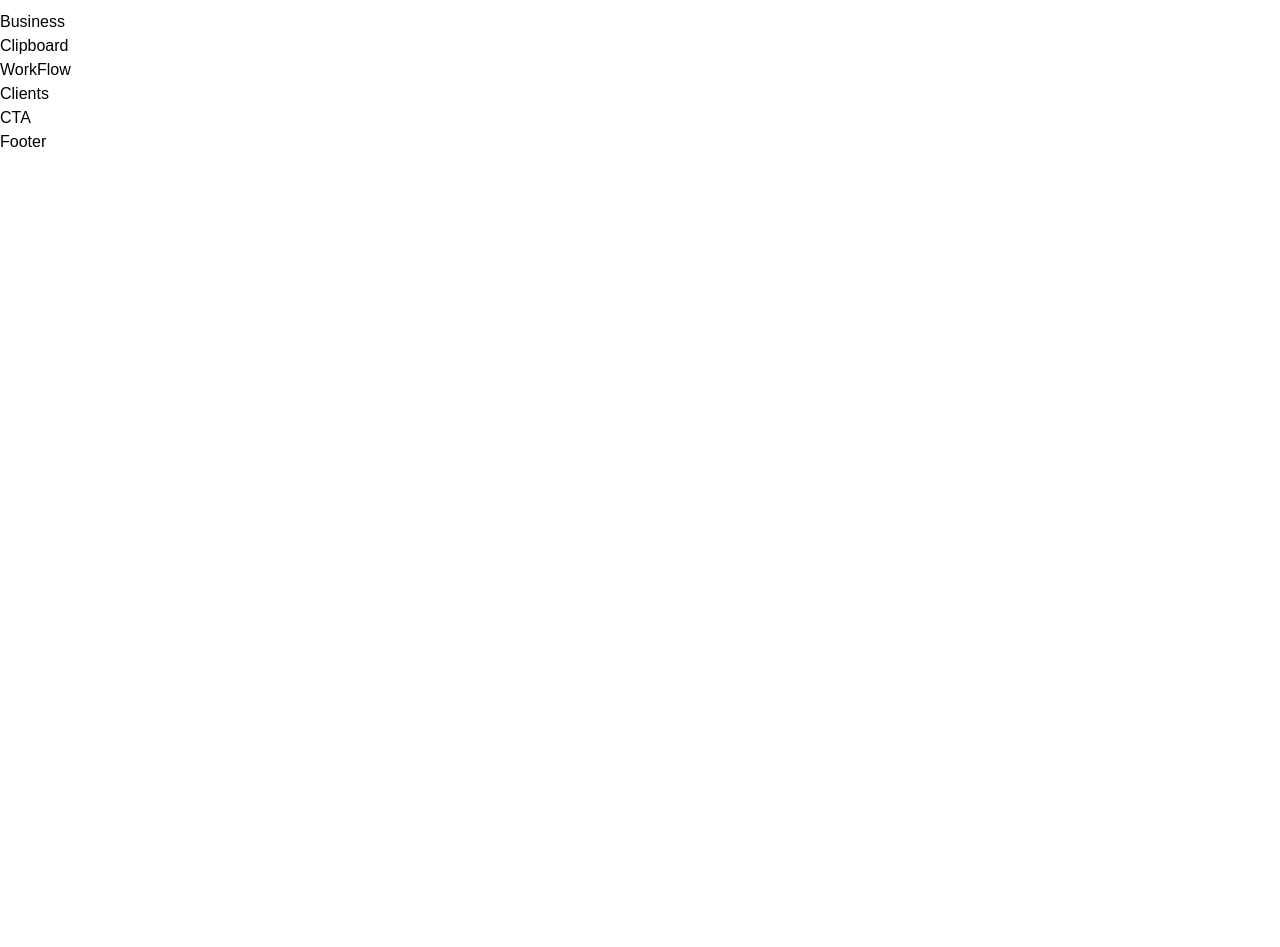
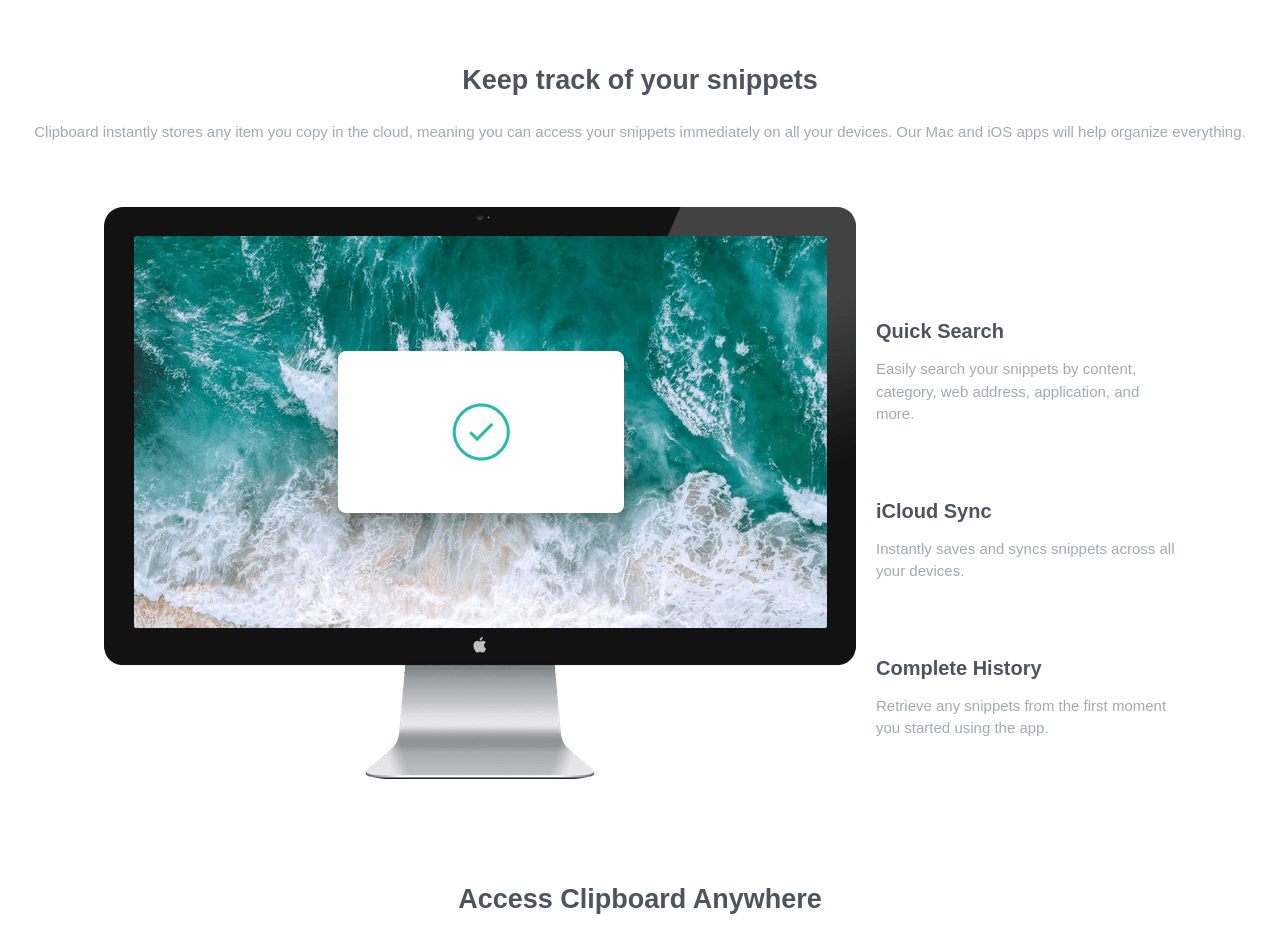
Before and after one commit to Mut1s0/Clipboard-landing-page, a React (Vite) app: page / in a window 1280 px wide. Shown: the part 540-1487 px from the top of the page. Before the commit the page ends 800 px from the top, so only its background shows below. Built offline with nearby package versions, Linux system fonts and the light colour scheme; a web font is replaced by a local one.

Commit message:
Added business section

```diff
--- a/src/components/Business.jsx
+++ b/src/components/Business.jsx
@@ -1,9 +1,50 @@
+/* eslint-disable react/prop-types */
+import { features } from "../constants";
+import { computer } from "../images";
+
+const FeatureCard = ({ title, content }) => (
+
+    <div className="pt-[30px] mt-[40px] md:text-left">
+
+        <h3 className="text-darkGrayish font-semiBold text-[20px] mb-3">{title}</h3>
+        <p className="text-grayishBlue font-regular text-[15px] max-w-[300px] mx-auto md:ml-0">{content}</p>
+
+    </div>
+)
 
 function Business() {
 
     return(
 
-        <h1>Business</h1>
+        <section className="text-center pt-[50px] pb-[100px]">
+
+            <h1 className="text-darkGrayish font-semiBold text-[27px] mb-5">Keep track of your snippets</h1>
+
+            <p className="text-grayishBlue font-regular text-[15px] mb-16">Clipboard instantly stores any item you copy in the cloud, meaning you can access your snippets immediately on all your devices. Our Mac and iOS apps will help organize everything.</p>
+
+            {/* Work on The Image Position */}
+
+            <div className="md:flex md:justify-center md:items-center md:gap-5">
+
+                <div className="">
+
+                    <img src={computer} alt="computer" className="w-full" />
+
+                </div>
+
+                <div className="">
+
+                    {features.map((feature, index) => (
+
+                        <FeatureCard key={feature.id} {...feature} index={index} />
+
+                    ))}
+
+                </div>
+
+            </div>
+
+        </section>
 
     )
 }
--- a/src/components/Clipboard.jsx
+++ b/src/components/Clipboard.jsx
@@ -1,9 +1,22 @@
+import { devices } from "../images";
 
 function Clipboard() {
 
     return(
 
-        <h1>Clipboard</h1>
+        <section className=" max-w-[700px] mx-auto">
+
+            <div className="text-center">
+
+                <h1 className="text-darkGrayish font-semiBold text-[27px] mb-6">Access Clipboard <br className="block sm:hidden" /> Anywhere</h1>
+
+                <p className="text-grayishBlue font-regular text-[15px] mb-10">Whether you are on the go, or at your computer, you can access all your Clipboard snippets in a few simple clicks.</p>
+
+            </div>
+
+            <img src={devices} alt="devices" className="w-full" />
+
+        </section>
 
     )
 }
--- a/src/constants/index.js
+++ b/src/constants/index.js
@@ -1,4 +1,22 @@
-import { blacklist ,text ,preview, google, ibm, microsoft, hp, vectorgraphic, facebook, twitter, instagram } from "../images";
+import { blacklist, text, preview, google, ibm, microsoft, hp, vectorgraphic, facebook, twitter, instagram } from "../images";
+
+export const features = [
+    {
+        id: "feature-1",
+        title: "Quick Search",
+        content: "Easily search your snippets by content, category, web address, application, and more."
+    },
+    {
+        id: "feature-2",
+        title: "iCloud Sync",
+        content: "Instantly saves and syncs snippets across all your devices."
+    },
+    {
+        id: "feature-3",
+        title: "Complete History",
+        content: "Retrieve any snippets from the first moment you started using the app."
+    },
+]
 
 export const stats = [
     {
--- a/src/images/index.js
+++ b/src/images/index.js
@@ -10,6 +10,8 @@
 import facebook from "./icon-facebook.svg";
 import twitter from "./icon-twitter.svg";
 import instagram from "./icon-instagram.svg";
+import computer from "./image-computer.png";
+import devices from "./image-devices.png";
 
 export {
     logo,
@@ -24,4 +26,6 @@
     facebook,
     twitter,
     instagram,
+    computer,
+    devices
 };
--- a/tailwind.config.js
+++ b/tailwind.config.js
@@ -24,7 +24,7 @@
       xs: "480px",
       ss: "620px",
       sm: "768px",
-      md: "1060px",
+      md: "1024px",
       lg: "1200px",
       xl: "1700px",
     },
```
